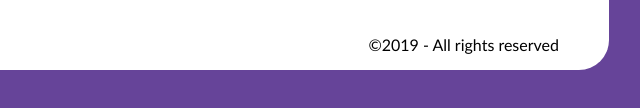
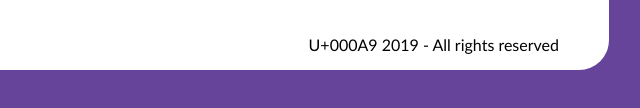
Before and after one commit to Kplukas/4-spaceman, a website: page index.html in a window 1280 px wide. Shown: the part 460-568 px from the top of the page, 481-1121 px from the left. Drawn offline with Linux system fonts and the light colour scheme.

Commit message:
Update copyright

```diff
--- a/index.html
+++ b/index.html
@@ -35,7 +35,7 @@
     <footer>
         <div style="display: inline">
             <div>
-                <p style="float: right; margin-top: 0;">©2019 - All rights reserved</p>
+                <p style="float: right; margin-top: 0;">U+000A9 2019 - All rights reserved</p>
             </div>
             <div style="display: inline; text-decoration:none">
                 <a href="#"><img src="fb.png" style="width: 20px;"</a>
```
